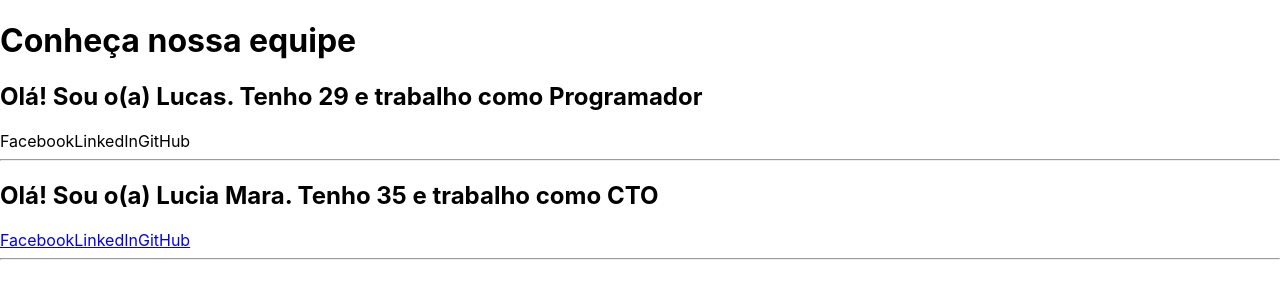
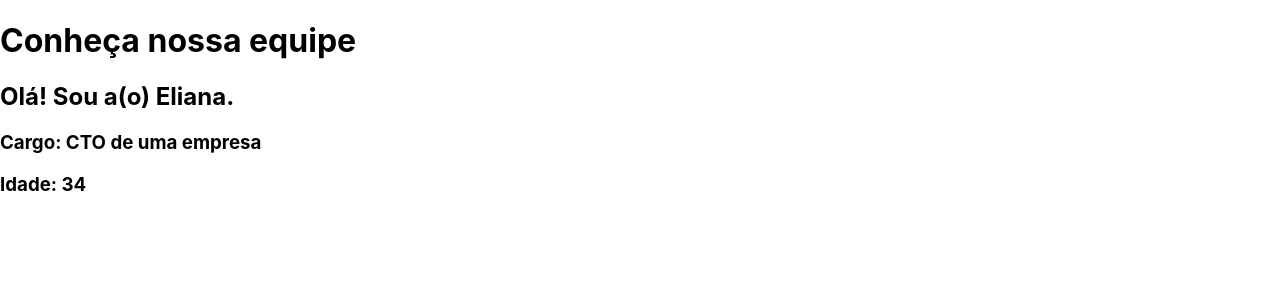
Before and after one commit to yoneshinzato/react-project, a React (Create React App) app: page / in a window 1280 px wide. Shown: the top 300 px of the page. Built offline with nearby package versions, Linux system fonts and the light colour scheme.

Commit message:
aplicando class component

```diff
--- a/src/App.js
+++ b/src/App.js
@@ -1,34 +1,17 @@
-import React from 'react' //1
+import React, { Component } from 'react' //1
 
-const Equipe = (props) => {
-    return (
-        <div>
-            <Sobre username={props.nome} job={props.cargo} age={props.idade} />
-            <Social fb={props.facebook}  lin={props.linkedin} git={props.github} />
-        </div>
-    )
+//4
+class Equipe extends Component {
+    render(){
+        return (
+            <>
+                <h2>Olá! Sou a(o) {this.props.nome}.</h2>
+                <h3>Cargo: {this.props.cargo} de uma empresa</h3>
+                <h3>Idade: {this.props.idade}</h3>
+            </>
+        )
+    }
 }
-
-const Sobre = props => {
-    return (
-        <>
-            <h2>Olá! Sou o(a) {props.username}. Tenho {props.age} e trabalho como {props.job}</h2>
-        </>
-    )
-}
-
-const Social = props => {
-    return (
-        <div>
-            <a href={props.fb}>Facebook</a>
-            <a href={props.lin}>LinkedIn</a>
-            <a href={props.git}>GitHub</a>
-            <hr />
-        </div>
-    )
-}
-
-
 
 
 //2
@@ -36,8 +19,7 @@ function App() {
     return (
        <div>
             <h1>Conheça nossa equipe</h1>
-            <Equipe nome="Lucas" cargo="Programador" idade="29" />
-            <Equipe nome="Lucia Mara" cargo="CTO" idade="35" facebook="https://www.facebook.com" linkedin="https://www.linkedin.com" github="https://www.github.com" />
+            <Equipe nome="Eliana" cargo="CTO" idade="34" />
        </div>
     )
 }
```
